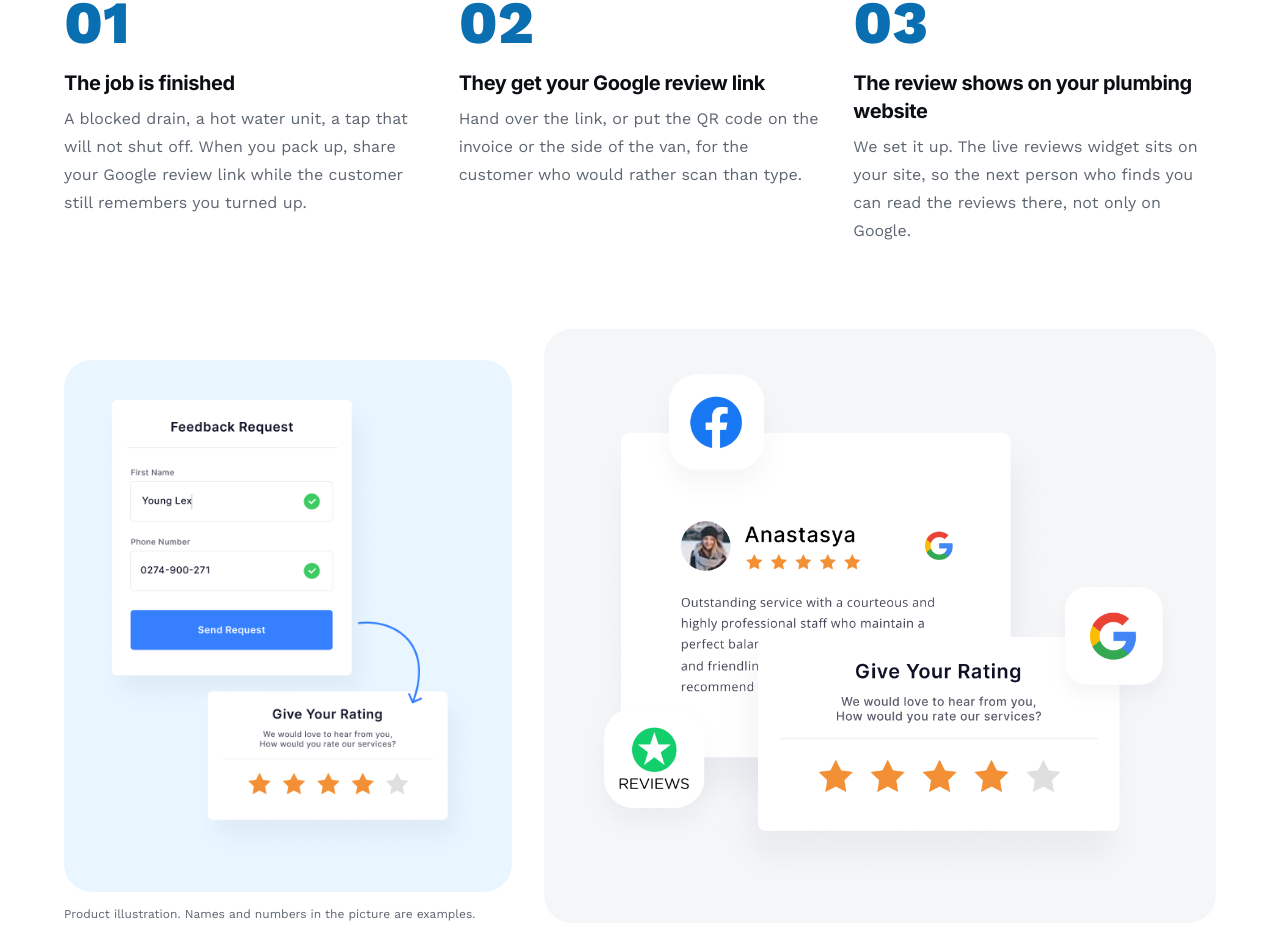
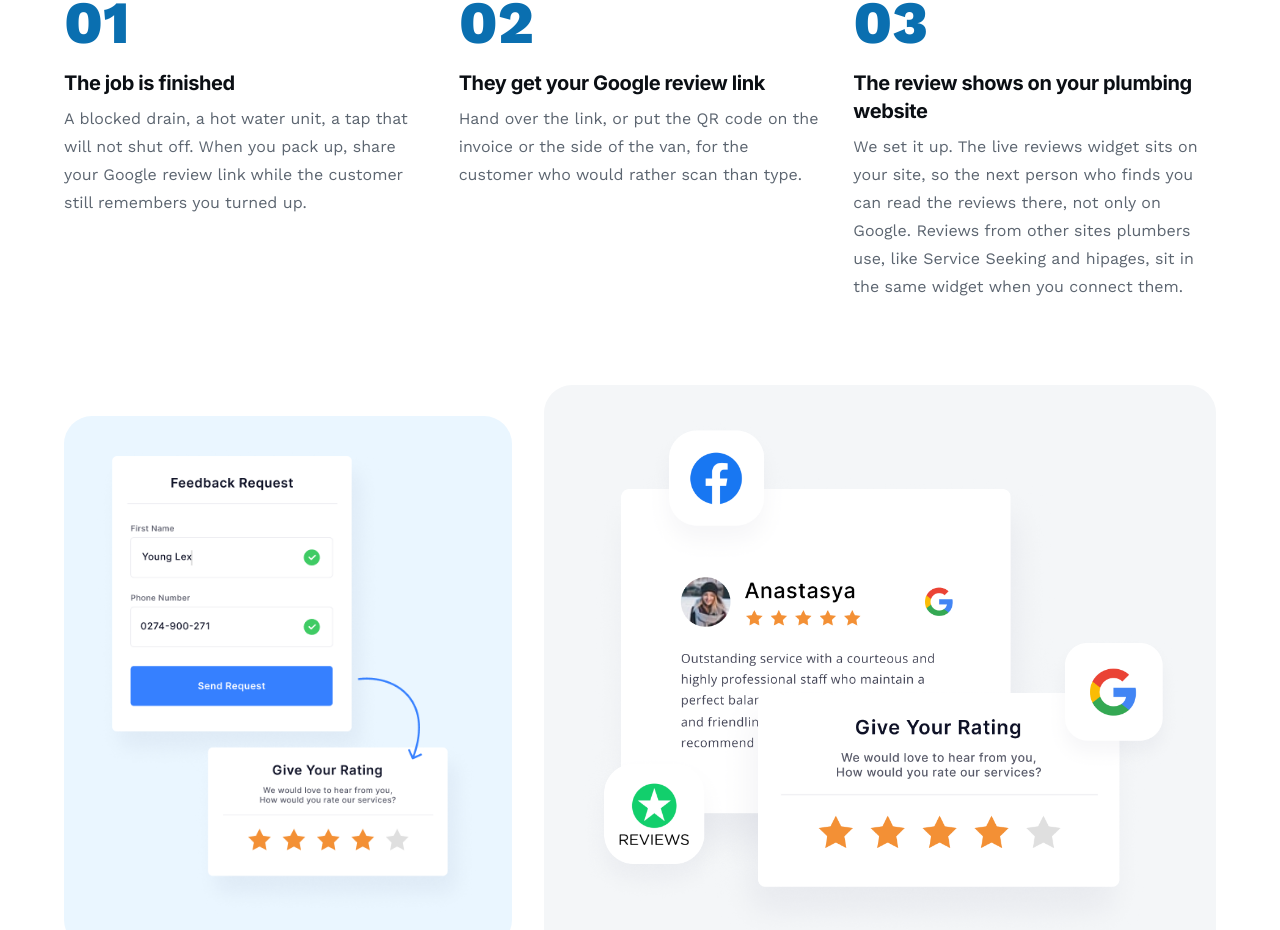
Before and after one commit to Dan-Kovac/ReviewBuddyWebsite, a Next.js app: page /google-reviews-for-plumbers in a window 1280 px wide. Shown: the part 1073-2003 px from the top of the page. Built offline with nearby package versions, Linux system fonts and the light colour scheme.

Commit message:
Plumbers page: other review sites plumbers use sit in the same widget

```diff
--- a/app/google-reviews-for-plumbers/page.tsx
+++ b/app/google-reviews-for-plumbers/page.tsx
@@ -12,7 +12,7 @@ import { CTA_LABEL, TRIAL_LINE, plans } from "@/lib/site";
 export const metadata = pageMetadata({
   title: "Google Reviews for Plumbers | ReviewBuddy",
   description:
-    "Get more Google reviews after every plumbing job and show them live on your plumbing website. Starter $49, Growth $75 a month inc. GST. Setup included.",
+    "Get more Google reviews after every plumbing job and show them on your website with your Service Seeking and hipages reviews. Starter $49, Growth $75 a month inc. GST.",
   path: "/google-reviews-for-plumbers",
 });
 
@@ -30,7 +30,7 @@ const steps = [
   },
   {
     title: "The review shows on your plumbing website",
-    body: "We set it up. The live reviews widget sits on your site, so the next person who finds you can read the reviews there, not only on Google.",
+    body: "We set it up. The live reviews widget sits on your site, so the next person who finds you can read the reviews there, not only on Google. Reviews from other sites plumbers use, like Service Seeking and hipages, sit in the same widget when you connect them.",
   },
 ];
 
```
